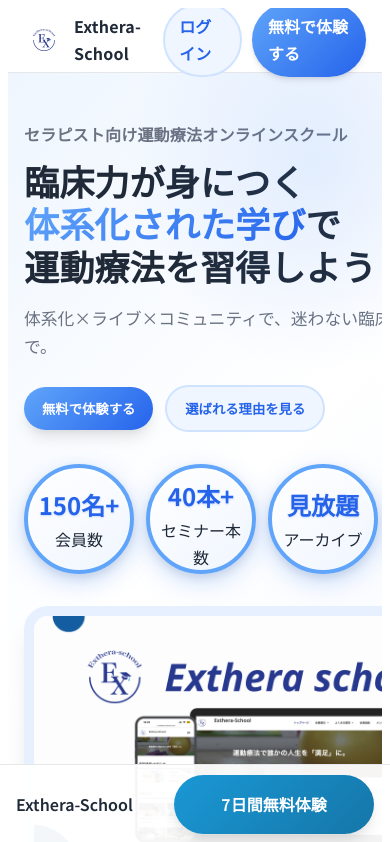
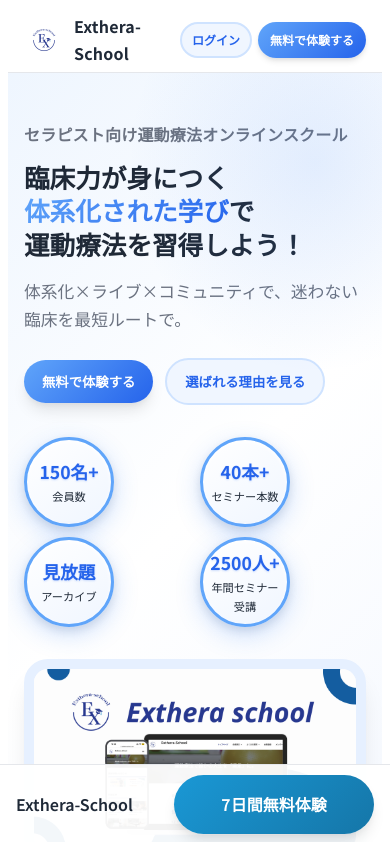
Before and after one commit to ryu2514/exthera-school-lp-, a React (Vite) app: page / in a window 390 px wide. Shown: the top 842 px of the page. Built offline with nearby package versions, Linux system fonts and the light colour scheme; no server answers.

Commit message:
Fix mobile layout: header buttons, badges 2x2, title size

```diff
--- a/src/components/Header.jsx
+++ b/src/components/Header.jsx
@@ -45,16 +45,18 @@
       textDecoration: 'none',
     },
     login: {
-      padding: '8px 14px',
+      padding: window.innerWidth <= 480 ? '6px 10px' : '8px 14px',
       borderRadius: '9999px',
       border: '2px solid #cfe3ff',
       color: '#2563eb',
       background: '#f0f6ff',
       fontWeight: 700,
       textDecoration: 'none',
+      whiteSpace: 'nowrap',
+      fontSize: window.innerWidth <= 480 ? '12px' : '14px',
     },
     ctaPill: {
-      padding: '10px 16px',
+      padding: window.innerWidth <= 480 ? '8px 12px' : '10px 16px',
       borderRadius: '9999px',
       color: '#fff',
       background: 'linear-gradient(135deg, #60a5fa 0%, #2563eb 100%)',
@@ -62,11 +64,14 @@
       fontWeight: 700,
       textDecoration: 'none',
       transition: 'all 0.3s ease',
+      whiteSpace: 'nowrap',
+      fontSize: window.innerWidth <= 480 ? '12px' : '14px',
     },
     navActions: {
       display: 'flex',
-      gap: '10px',
+      gap: window.innerWidth <= 480 ? '6px' : '10px',
       alignItems: 'center',
+      flexShrink: 0,
     },
   };
 
--- a/src/components/Hero.jsx
+++ b/src/components/Hero.jsx
@@ -75,27 +75,28 @@
     },
     badges: {
       display: 'grid',
-      gridTemplateColumns: 'repeat(4, 1fr)',
-      gap: '12px',
+      gridTemplateColumns: window.innerWidth <= 480 ? 'repeat(2, 1fr)' : 'repeat(4, 1fr)',
+      gap: window.innerWidth <= 480 ? '10px' : '12px',
       marginTop: '2rem',
     },
     badgeCircle: {
-      width: '110px',
-      height: '110px',
+      width: window.innerWidth <= 480 ? '90px' : '110px',
+      height: window.innerWidth <= 480 ? '90px' : '110px',
       borderRadius: '9999px',
-      border: '4px solid #60a5fa',
+      border: window.innerWidth <= 480 ? '3px solid #60a5fa' : '4px solid #60a5fa',
       background: 'linear-gradient(145deg, #ffffff 0%, #f0f6ff 100%)',
       boxShadow: '0 8px 24px rgba(59, 130, 246, 0.25), inset 0 2px 4px rgba(255, 255, 255, 0.9), 0 4px 8px rgba(0, 0, 0, 0.1)',
       display: 'grid',
       placeItems: 'center',
       textAlign: 'center',
-      padding: '8px',
+      padding: window.innerWidth <= 480 ? '6px' : '8px',
       transform: 'translateY(0)',
       transition: 'all 0.3s ease',
+      fontSize: window.innerWidth <= 480 ? '0.7rem' : '0.8rem',
     },
     badgeStrong: {
       color: '#2563eb',
-      fontSize: '1.5rem',
+      fontSize: window.innerWidth <= 480 ? '1.1rem' : '1.5rem',
       fontWeight: 800,
       textShadow: '0 1px 2px rgba(37, 99, 235, 0.2)',
     },
@@ -118,8 +119,8 @@
           <div style={styles.prehead}>セラピスト向け運動療法オンラインスクール</div>
           <h1 style={{
             ...styles.title,
-            fontSize: 'clamp(2.2rem, 3.8vw, 3.2rem)',
-            lineHeight: 1.2,
+            fontSize: window.innerWidth <= 480 ? '1.6rem' : 'clamp(2.2rem, 3.8vw, 3.2rem)',
+            lineHeight: 1.3,
             fontWeight: 800
           }}>
             臨床力が身につく<br />
```
